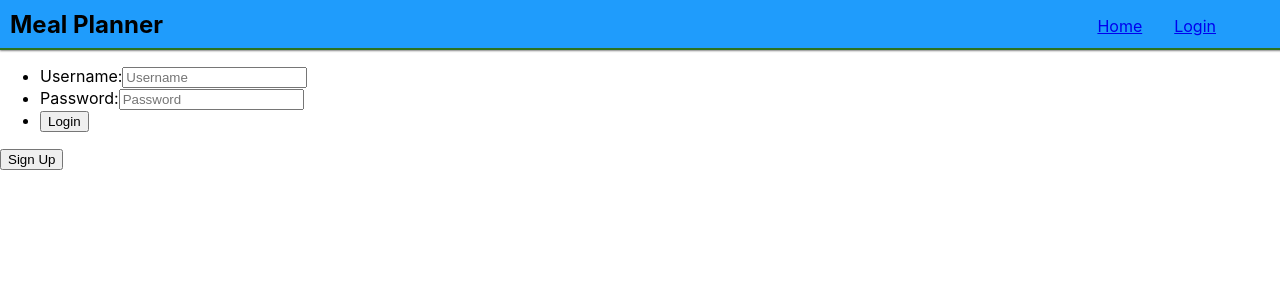
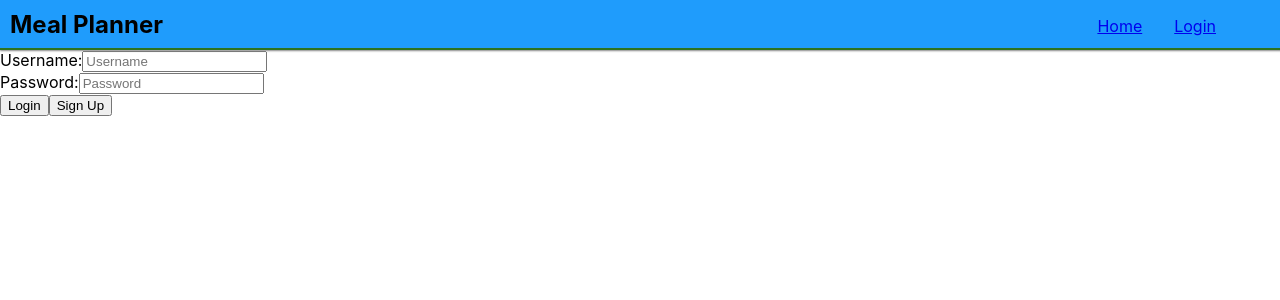
Before and after one commit to Remet0/Meal-Planner, a React (Create React App) app in the folder client/: page /login in a window 1280 px wide. Shown: the top 300 px of the page. Built offline with nearby package versions, Linux system fonts and the light colour scheme.

Commit message:
moved create user button to login form for spacing issues. Started styling modal more

```diff
--- a/client/src/Components/CreateUser.jsx
+++ b/client/src/Components/CreateUser.jsx
@@ -43,6 +43,7 @@ const CreateUser = () => {
 
   return (
     <>
+      <Screenwrap>
         <ModalWrap>
           <Form onSubmit={createUser}>
             <ListWrap>
@@ -76,24 +77,30 @@ const CreateUser = () => {
                   onChange={e => setPassword(e.target.value)}
                 ></input>
               </li>
-            <li>
+              <BtnWrap>
                 <button type="submit">Register</button>
                 <button onClick={handleClose}> Cancel</button>
-            </li>
+              </BtnWrap>
             </ListWrap>
           </Form>
         </ModalWrap>
+      </Screenwrap>
     </>
   );
 };
 
 export default CreateUser;
 
+const Screenwrap = styled.section`
+  height: 100vh;
+  width: 100vw;
+  background-color: black;
+  opacity: 0.2;
+`;
 const ModalWrap = styled.section`
+  opacity: 1;
   margin-top: 50px;
-  margin-left: 50px;
-  height: 500px;
-  width: 90vw;
+  margin: 0 auto;
   background-color: white;
   box-shadow: 0px 0px 15px;
   z-index: 999;
@@ -104,6 +111,8 @@ const ModalWrap = styled.section`
 
 const Form = styled.form`
   display: flex;
+  justify-content: center;
+  padding: 50px 50px 50px 50px;
 `;
 
 const ListWrap = styled.ul`
@@ -111,3 +120,8 @@ const ListWrap = styled.ul`
   margin: 0;
   padding: 0;
 `;
+
+const BtnWrap = styled.li`
+  display: flex;
+  justify-content: space-between;
+`;
--- a/client/src/Components/LoginForm.jsx
+++ b/client/src/Components/LoginForm.jsx
@@ -1,6 +1,7 @@
 import React, { useState } from 'react';
 import { useHistory } from 'react-router-dom';
-//import styled from 'styled-components';
+import styled from 'styled-components';
+import CreateUser from './CreateUser';
 
 const LoginForm = () => {
   const [username, setUsername] = useState('');
@@ -35,7 +36,7 @@ const LoginForm = () => {
   return (
     <>
       <form onSubmit={loginUser}>
-        <ul>
+        <ListWrap>
           <li>
             <label htmlFor="username">Username:</label>
             <input
@@ -58,11 +59,18 @@ const LoginForm = () => {
           </li>
           <li>
             <button type="submit">Login</button>
+            <CreateUser></CreateUser>
           </li>
-        </ul>
+        </ListWrap>
       </form>
     </>
   );
 };
 
 export default LoginForm;
+
+const ListWrap = styled.ul`
+  list-style-type: none;
+  margin: 0;
+  padding: 0;
+`;
--- a/client/src/Pages/Login.jsx
+++ b/client/src/Pages/Login.jsx
@@ -1,11 +1,10 @@
 import React from 'react';
-import { NavBar, LoginForm, CreateUser } from '../Components/index';
+import { NavBar, LoginForm } from '../Components/index';
 const LoginPage = () => {
   return (
     <>
       <NavBar></NavBar>
       <LoginForm></LoginForm>
-      <CreateUser></CreateUser>
     </>
   );
 };
```
Lines whose indentation alone changed are shown as unchanged.
